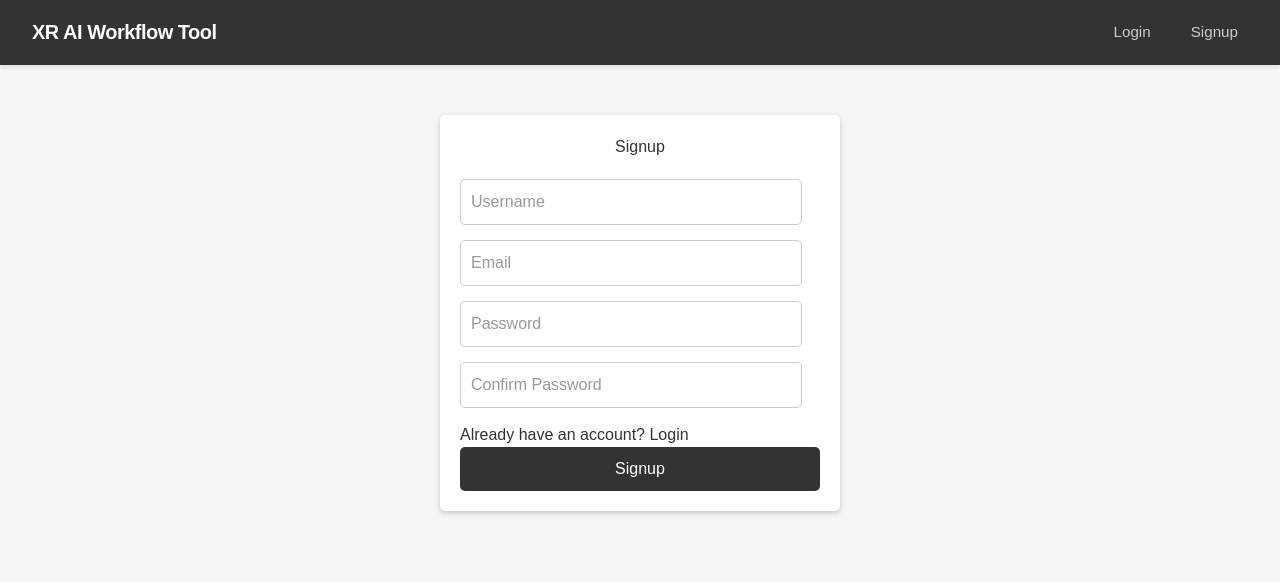
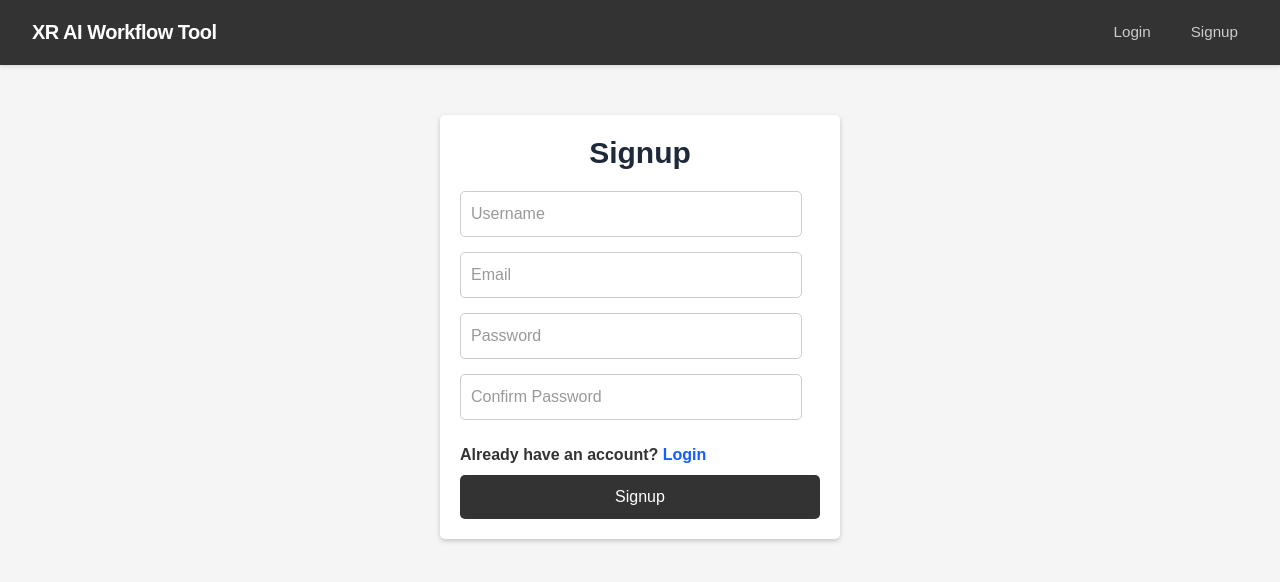
Before and after one commit to JahidulSany/xr-ai-workflow, a React (Vite) app in the folder client/: page /signup in a window 1280 px wide. Shown: the top 582 px of the page. Built offline with nearby package versions, Linux system fonts and the light colour scheme; no server answers.

Commit message:
feat: enhance Login and Signup components with error handling and styling improvements

```diff
--- a/client/src/components/Login.jsx
+++ b/client/src/components/Login.jsx
@@ -12,6 +12,7 @@ const defaultUser = {
 const Login = () => {
   const [email, setEmail] = useState(defaultUser.email);
   const [password, setPassword] = useState(defaultUser.password);
+  const [error, setError] = useState('');
   const navigate = useNavigate();
 
   const { setUser, setProjectId } = useSession();
@@ -32,12 +33,15 @@ const Login = () => {
       navigate('/profile');
     } catch (error) {
       console.error('Login failed', error);
+      setError(
+        'Incorrect email or password, please try again or sign up for a new account',
+      );
     }
   };
 
   return (
     <form onSubmit={handleSubmit}>
-      <h2>Login</h2>
+      <h2 className='text-3xl font-bold text-gray-800'>Login</h2>
       <input
         type="text"
         placeholder="Email"
@@ -52,10 +56,22 @@ const Login = () => {
         onChange={(e) => setPassword(e.target.value)}
         required
       />
-      <p>
-        Need an account? <Link to="/signup">Create one</Link>
+      <p className="font-semibold py-2">
+        Need an account?{' '}
+        <Link
+          className="text-blue-600 hover:text-blue-900 hover:underline
+        "
+          to="/signup"
+        >
+          Create one
+        </Link>
       </p>
       <button type="submit">Login</button>
+      {error && (
+        <p className="my-4 text-sm text-red-800">
+          {error}
+        </p>
+      )}
     </form>
   );
 };
--- a/client/src/components/Signup.jsx
+++ b/client/src/components/Signup.jsx
@@ -57,7 +57,7 @@ const Signup = () => {
 
   return (
     <form onSubmit={handleSubmit}>
-      <h2>Signup</h2>
+      <h2 className='text-3xl font-bold text-gray-800'>Signup</h2>
 
       <input
         type="text"
@@ -94,8 +94,14 @@ const Signup = () => {
       {error && <p className="text-red-600">{error}</p>}
       {success && <p className="text-green-600">{success}</p>}
 
-      <p>
-        Already have an account? <Link to="/login">Login</Link>
+      <p className="font-semibold py-2">
+        Already have an account?{' '}
+        <Link
+          to="/login"
+          className="text-blue-600 hover:text-blue-900 hover:underline"
+        >
+          Login
+        </Link>
       </p>
 
       <button type="submit">Signup</button>
```
